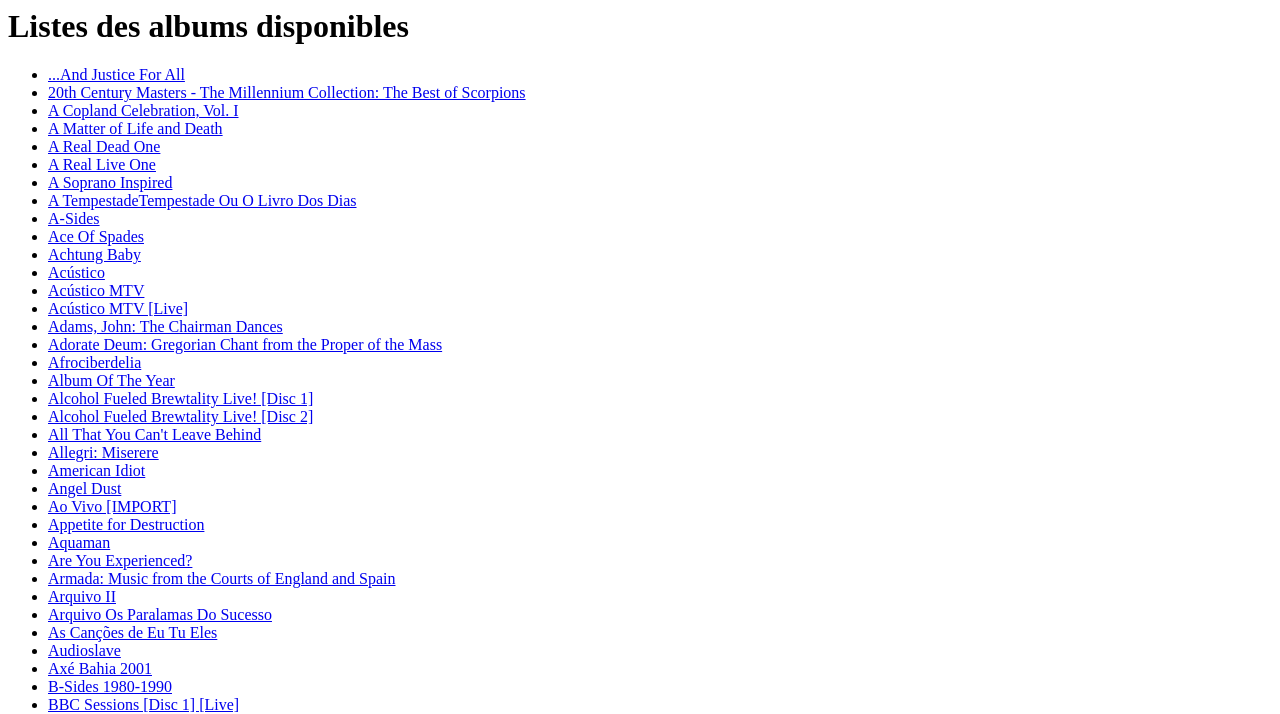
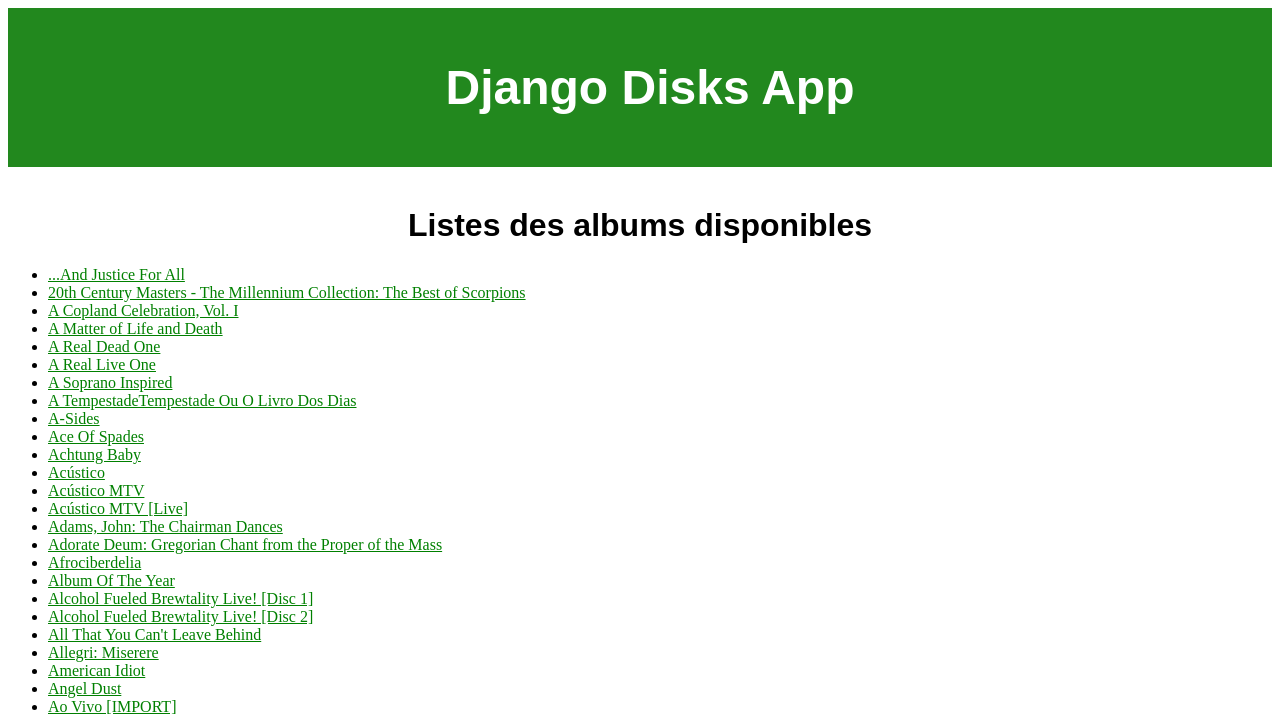
Before and after one commit to alexiaauddino/chinook-alexia-auddino, a Django app: page /disks/ in a window 1280 px wide. Shown: the top 714 px of the page. Run offline with Django 4.2, Linux system fonts and the light colour scheme; data comes from the database, SQL or seed files in the repository.

Commit message:
Utilisation de CSS pour améliorer le visuel

```diff
--- /dev/null
+++ b/chinook/disks/static/disks/style.css
@@ -0,0 +1,40 @@
+.page-header {
+    background-color: #22881E;
+    margin-top: 0;
+    margin-bottom: 40px;
+    padding: 20px 20px 20px 40px;
+}
+
+.page-header h1,
+.page-header h1 a,
+.page-header h1 a:visited,
+.page-header h1 a:active {
+    color: #ffffff;
+    font-size: 36pt;
+    text-decoration: none;
+    text-align: center;
+}
+
+h1,
+h2,
+h3,
+h4 {
+    font-family: 'Arial', sans-serif;
+    text-align: center;
+}
+
+table {
+    width: 70%;
+    border: 1px solid;
+    margin: auto;
+  }
+th {
+    border: 1px solid;
+    height: 30px;
+  }
+td {
+    border: 1px solid;
+  }
+a {
+    color: green;
+}
--- a/chinook/disks/templates/disks/index.html
+++ b/chinook/disks/templates/disks/index.html
@@ -1,3 +1,9 @@
+<header class="page-header">
+    <div class="container">
+        <h1><a href="/">Django Disks App</a></h1>
+    </div>
+</header>
+
 <h1> Listes des albums disponibles </h1>
 
 {% if album_list %}
@@ -9,3 +15,7 @@
 {% else %}
     <p>No album are available.</p>
 {% endif %}
+
+{% load static %}
+
+<link rel="stylesheet" type="text/css" href="{% static 'disks/style.css' %}">
```
Also changed, not shown: chinook/disks/templates/disks/info_album.html (+10 -0 lines).
